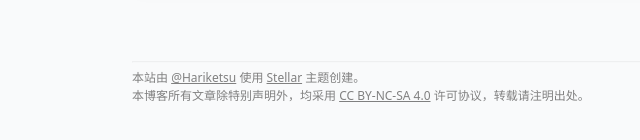
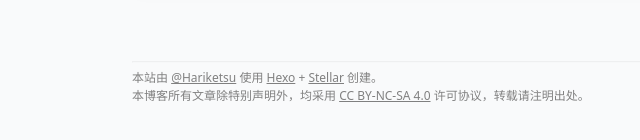
Before and after one commit to Hariketsu/hariketsu.github.io, a plain HTML site: page index.html in a window 1280 px wide. Shown: the part 276-416 px from the top of the page, 308-948 px from the left. Drawn offline with nearby package versions, Linux system fonts and the light colour scheme; some packages are replaced by stand-ins of ours; a script that the page names is missing.

Commit message:
Site updated: 2024-01-07 16:15:50

```diff
--- a/index.html
+++ b/index.html
@@ -107,7 +107,7 @@ Qu...</p></div><div class="meta cap"><span class="cap" id="post-meta">发布于&
 
 
 
-<footer class="page-footer reveal fs12"><hr><div class="text"><p>本站由 <a href="/">@Hariketsu</a> 使用 <a target="_blank" rel="noopener" href="https://github.com/xaoxuu/hexo-theme-stellar">Stellar</a> 主题创建。<br>本博客所有文章除特别声明外，均采用 <a target="_blank" rel="noopener" href="https://creativecommons.org/licenses/by-nc-sa/4.0/">CC BY-NC-SA 4.0</a> 许可协议，转载请注明出处。</p>
+<footer class="page-footer reveal fs12"><hr><div class="text"><p>本站由 <a href="/">@Hariketsu</a> 使用 <a target="_blank" rel="noopener" href="https://hexo.io/">Hexo</a> + <a target="_blank" rel="noopener" href="https://github.com/xaoxuu/hexo-theme-stellar">Stellar</a> 创建。<br>本博客所有文章除特别声明外，均采用 <a target="_blank" rel="noopener" href="https://creativecommons.org/licenses/by-nc-sa/4.0/">CC BY-NC-SA 4.0</a> 许可协议，转载请注明出处。</p>
 </div></footer>
 
       <div class='float-panel mobile-only blur' style='display:none'>
```
Also changed, not shown: 2024/01/07/hello-world/index.html (+1 -1 lines), 404.html (+1 -1 lines), archives/2024/01/index.html (+1 -1 lines), archives/2024/index.html (+1 -1 lines), archives/index.html (+1 -1 lines).
